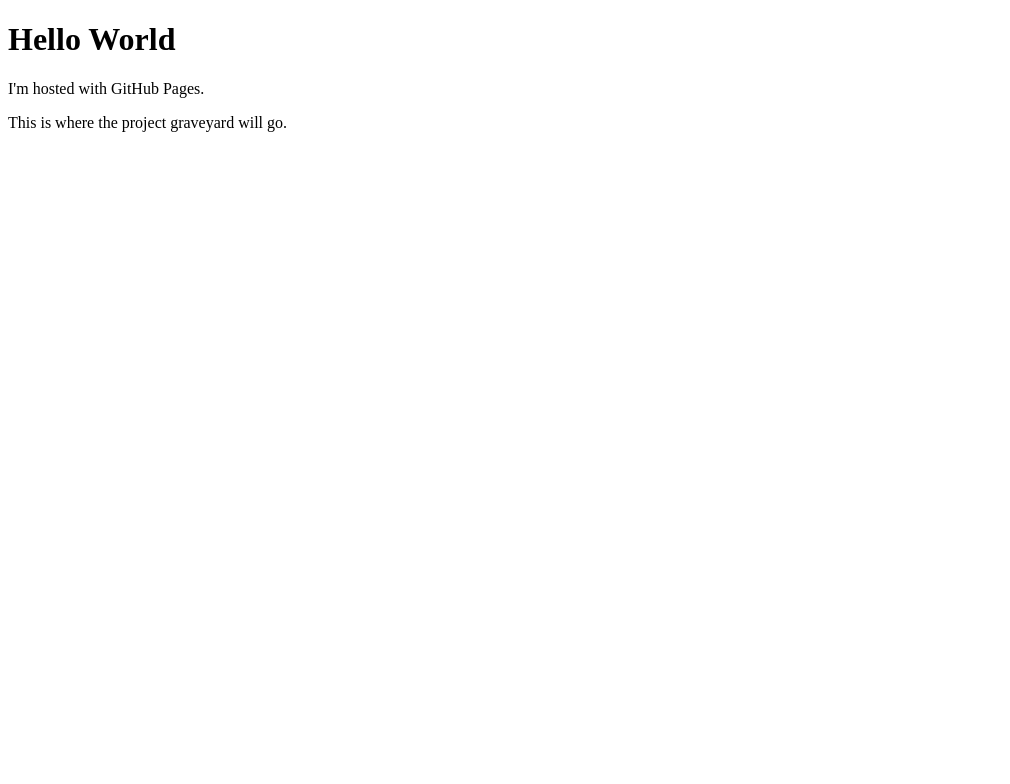
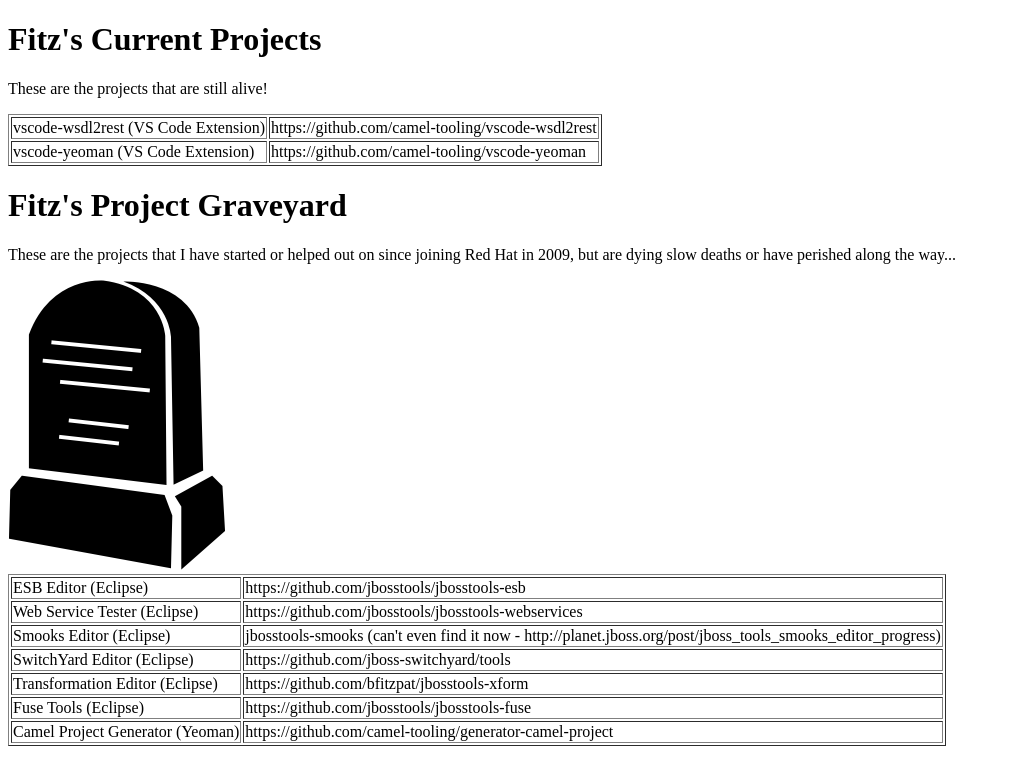
Before and after one commit to bfitzpat/bfitzpat.github.io, a plain HTML site: page index.html in a window 1280 px wide. Shown: the whole page, without its empty margins (0-1010 px from the left). Drawn offline with Linux system fonts and the light colour scheme.

Commit message:
adding graveyard page
Signed-off-by: Brian Fitzpatrick <bfitzpat@redhat.com>

```diff
--- a/index.html
+++ b/index.html
@@ -1,7 +1,53 @@
 <!DOCTYPE html>
 <html>
 <body>
-<h1>Hello World</h1>
-<p>I'm hosted with GitHub Pages.</p>
-<p>This is where the project graveyard will go.</p>
+<h1>Fitz's Current Projects</h1>
+<p>These are the projects that are still alive!</p>
+<table border="1">
+	<tbody>
+		<tr>
+			<td>vscode-wsdl2rest (VS Code Extension)</td>
+			<td>https://github.com/camel-tooling/vscode-wsdl2rest</td>
+		</tr>
+		<tr>
+			<td>vscode-yeoman (VS Code Extension)</td>
+			<td>https://github.com/camel-tooling/vscode-yeoman</td>
+		</tr>
+	</tbody>
+</table>
+<h1>Fitz's Project Graveyard</h1>
+<p>These are the projects that I have started or helped out on since joining Red Hat in 2009, but are dying slow deaths or have perished along the way...</p>
+<img src="images/gravestone.png" alt="gravestone" class="center">
+<table border="1">
+	<tbody>
+		<tr>
+			<td>ESB Editor (Eclipse)</td>
+			<td>https://github.com/jbosstools/jbosstools-esb</td>
+		</tr>
+		<tr>
+			<td>Web Service Tester (Eclipse)</td>
+			<td>https://github.com/jbosstools/jbosstools-webservices</td>
+		</tr>
+		<tr>
+			<td>Smooks Editor (Eclipse)</td>
+			<td>jbosstools-smooks (can't even find it now - http://planet.jboss.org/post/jboss_tools_smooks_editor_progress)</td>
+		</tr>
+		<tr>
+			<td>SwitchYard Editor (Eclipse)</td>
+			<td>https://github.com/jboss-switchyard/tools</td>
+		</tr>
+		<tr>
+			<td>Transformation Editor (Eclipse)</td>
+			<td>https://github.com/bfitzpat/jbosstools-xform</td>
+		</tr>
+		<tr>
+			<td>Fuse Tools (Eclipse)</td>
+			<td>https://github.com/jbosstools/jbosstools-fuse</td>
+		</tr>
+		<tr>
+			<td>Camel Project Generator (Yeoman)</td>
+			<td>https://github.com/camel-tooling/generator-camel-project</td>
+		</tr>
+	</tbody>
+</table>
 </body>
```
Also changed, not shown: images/gravestone.png (added), 1 other file.
